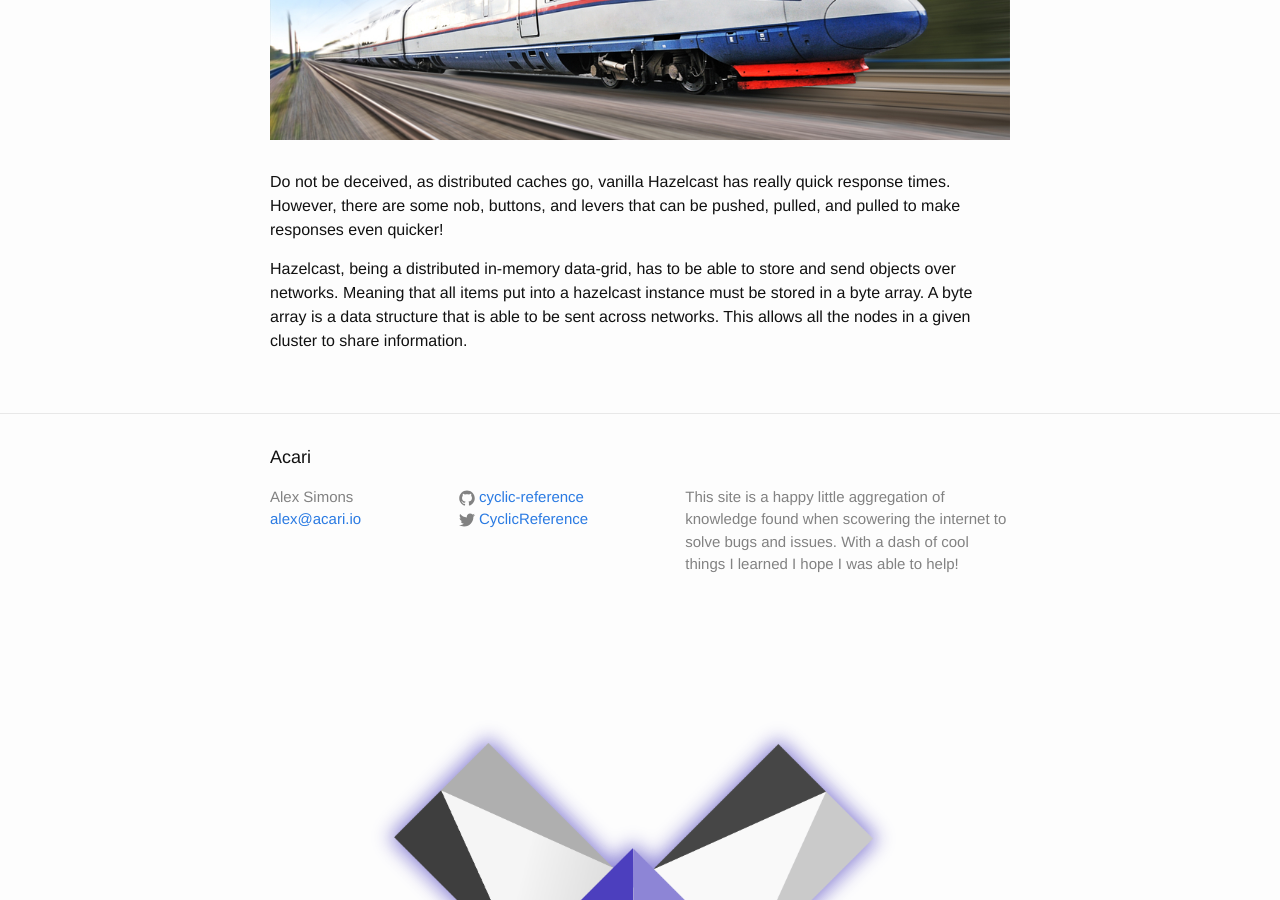
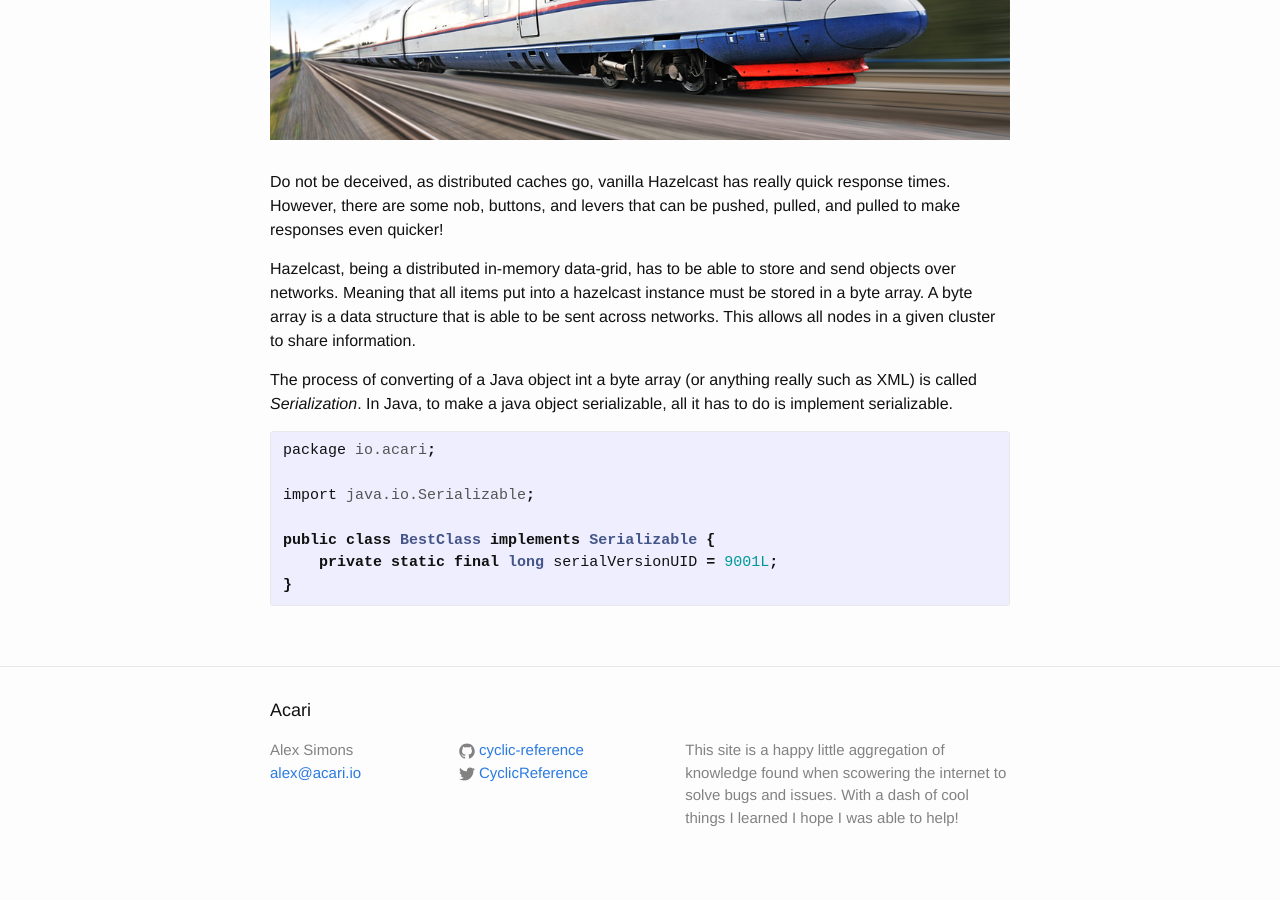
Before and after one commit to Unthrottled/blog, a Jekyll site: the page built from _posts/2017-05-01-Hazelcast-Performance-Serialization.md, in a window 1280 px wide and 900 px high, scrolled down 339 px. Built offline with Jekyll 4.4.1, drawn with Linux system fonts in a browser that asks for light colours.

Commit message:
Added some words about serializable

```diff
--- a/_posts/2017-05-01-Hazelcast-Performance-Serialization.md
+++ b/_posts/2017-05-01-Hazelcast-Performance-Serialization.md
@@ -11,4 +11,19 @@ However, there are some nob, buttons, and levers that can be pushed, pulled, and
 Hazelcast, being a distributed in-memory data-grid, has to be able to store and send objects over networks.
 Meaning that all items put into a hazelcast instance must be stored in a byte array.
 A byte array is a data structure that is able to be sent across networks.
-This allows all the nodes in a given cluster to share information.
+This allows all  nodes in a given cluster to share information.
+
+The process of converting of a Java object int a byte array (or anything really such as XML) is called _Serialization_.
+In Java, to make a java object serializable, all it has to do is implement serializable.
+
+{% highlight java %}
+
+package io.acari;
+
+import java.io.Serializable;
+
+public class BestClass implements Serializable {
+    private static final long serialVersionUID = 9001L;
+}
+
+{% endhighlight %}
```
